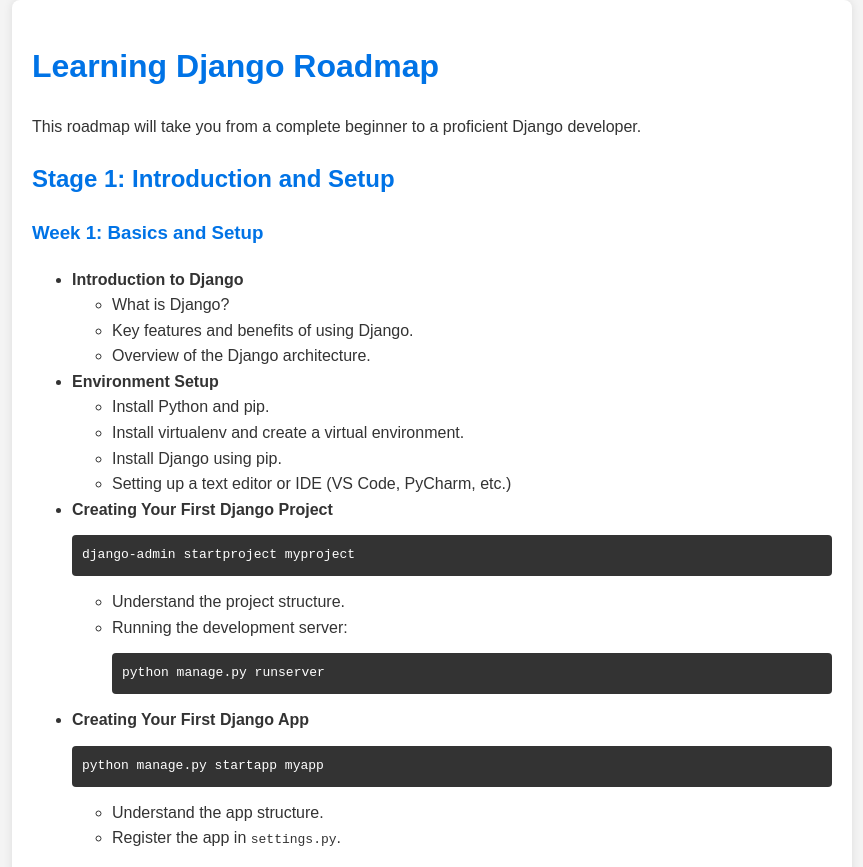
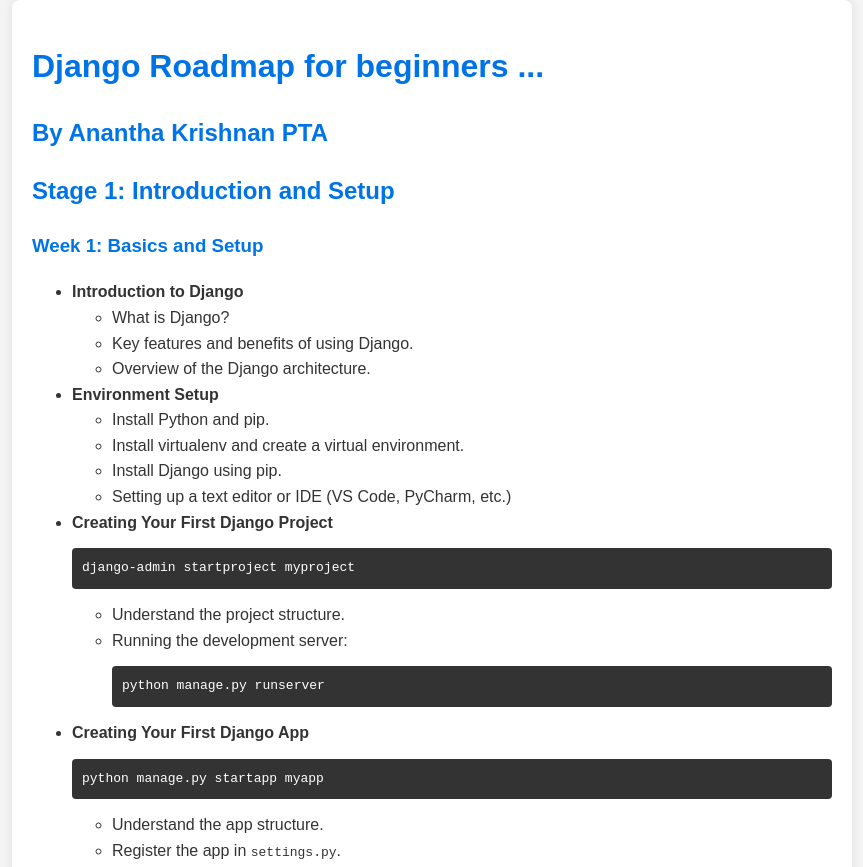
Before and after one commit to ananthakrishnanpta/Django-tutorials, a plain HTML site: page index.html in a window 1280 px wide. Shown: the top 867 px of the page, without its empty margins (208-1071 px from the left). Drawn offline with Linux system fonts and the light colour scheme.

Commit message:
Update index.html

```diff
--- a/index.html
+++ b/index.html
@@ -35,8 +35,8 @@
 </head>
 <body>
     <div class="container">
-        <h1>Learning Django Roadmap</h1>
-        <p>This roadmap will take you from a complete beginner to a proficient Django developer.</p>
+        <h1>Django Roadmap for beginners ...</h1>
+        <h2>By Anantha Krishnan PTA</h2>
 
         <h2>Stage 1: Introduction and Setup</h2>
         <h3>Week 1: Basics and Setup</h3>
```
